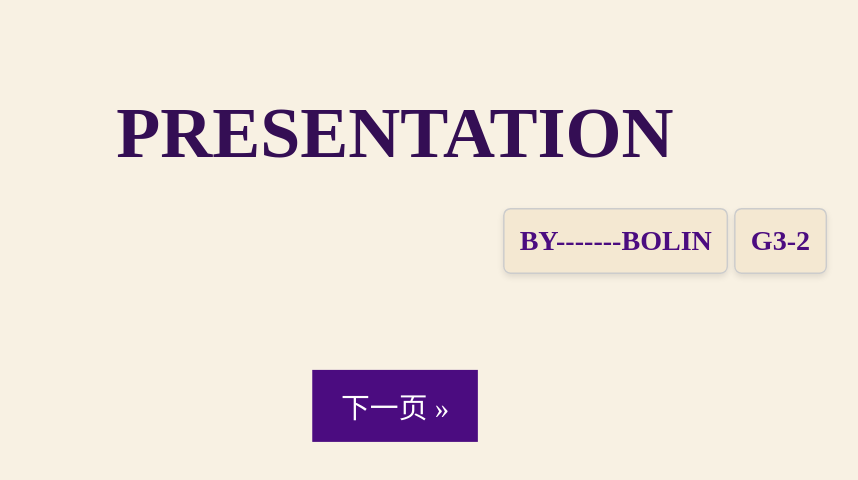
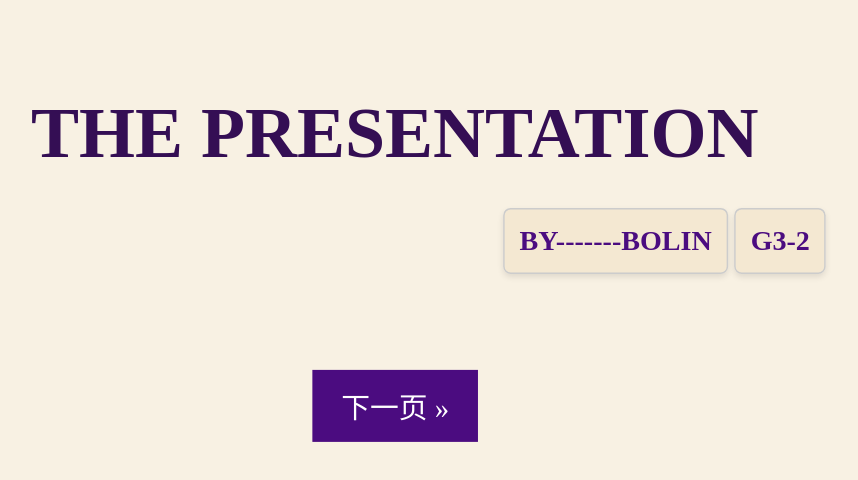
Before and after one commit to B0LINQ/pro1, a plain HTML site: page index.html in a window 1280 px wide. Shown: the whole page, without its empty margins (245-1103 px from the left). Drawn offline with Linux system fonts and the light colour scheme.

Commit message:
Add files via upload

```diff
--- a/index.html
+++ b/index.html
@@ -7,7 +7,7 @@
 </head>
 <body>
 <div class="bar" id="intro">
-    <h1 class="intro" id="index">PRESENTATION</h1>
+    <h1 class="intro" id="index">THE PRESENTATION</h1>
     <h3 class="block1">
         BY-------BOLIN
     </h3>
```
